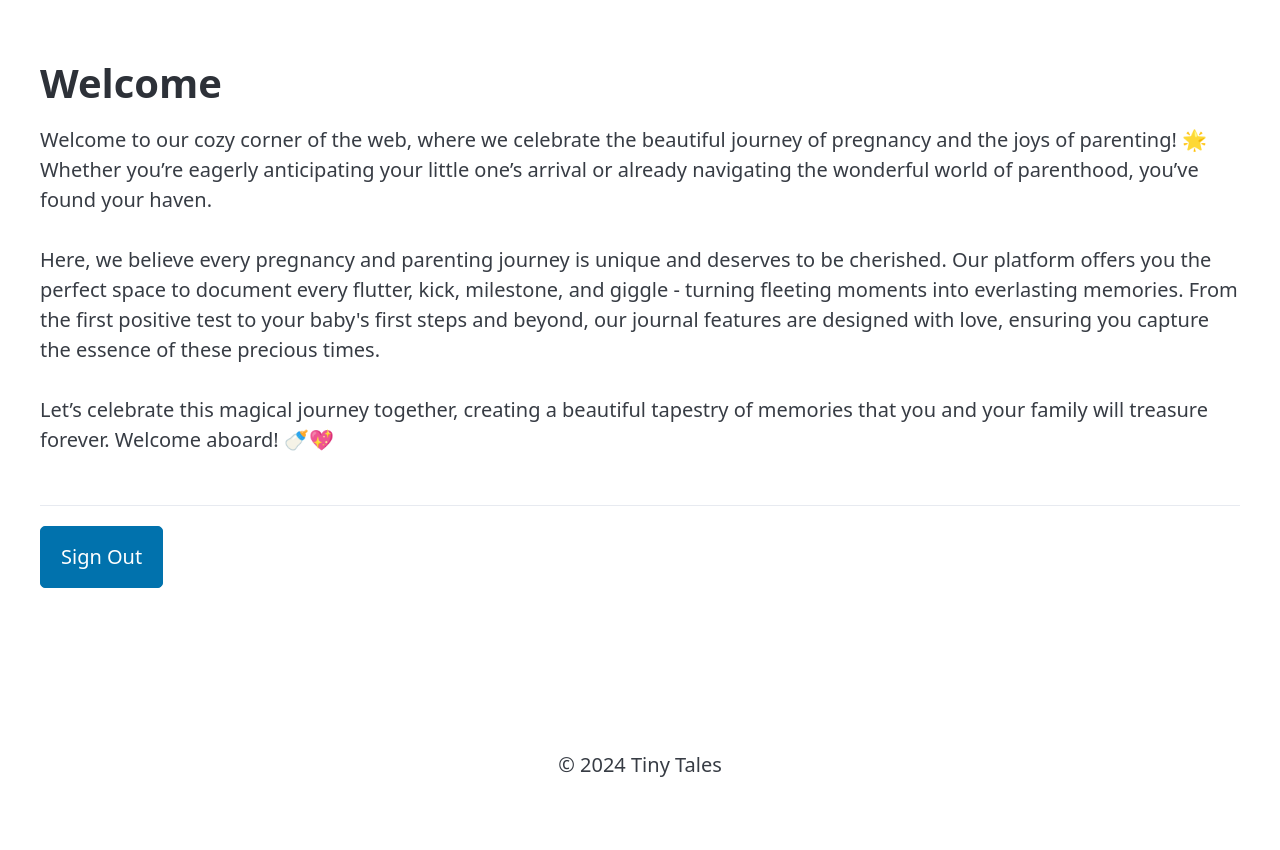
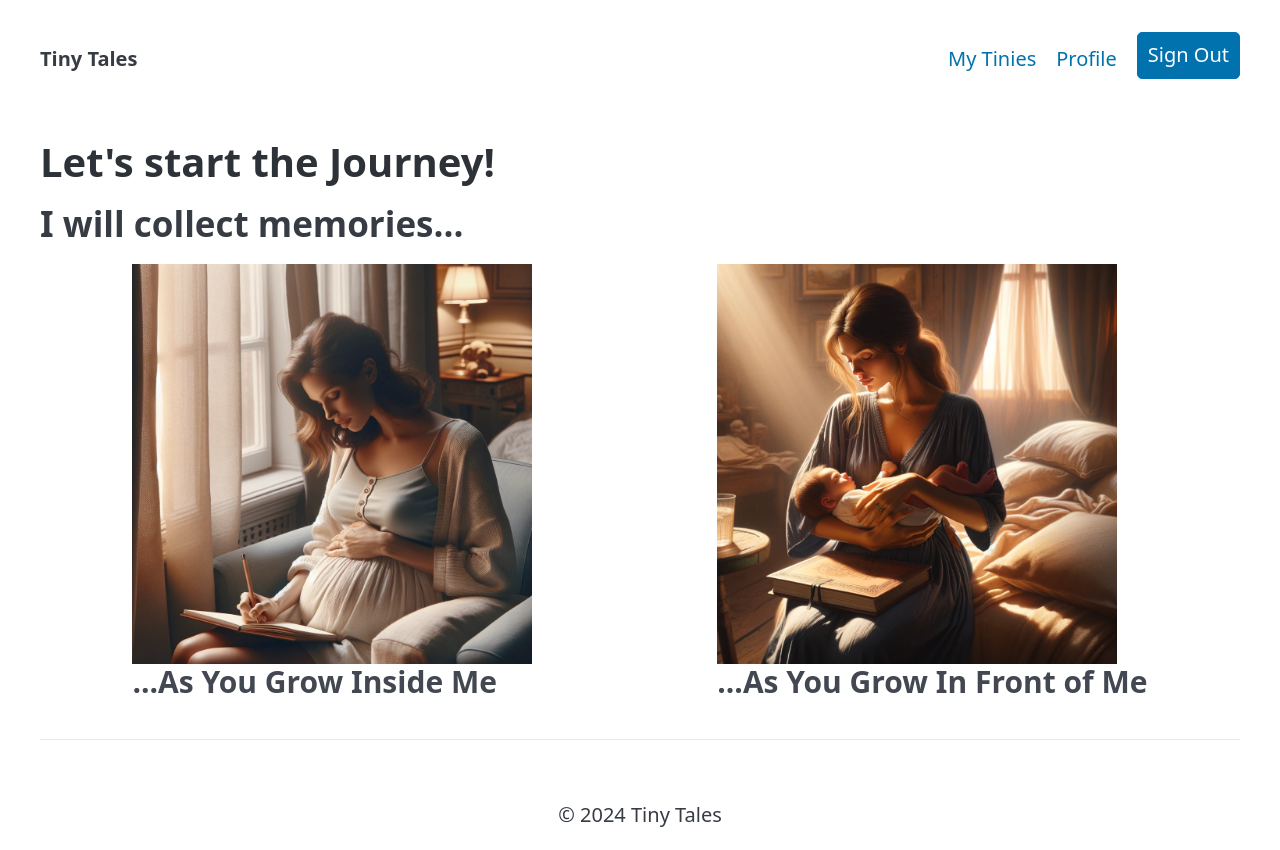
Before and after one commit to mel-kv/TinyTales, a Django app: page / in a window 1280 px wide. Before the commit the page ends 777 px from the top, so only its background shows below. Run offline with Django 4.2, Linux system fonts and the light colour scheme; the visitor is signed in with stand-in values (Sample User, id 1).

Commit message:
new home

```diff
--- a/src/static/css/tiny.css
+++ b/src/static/css/tiny.css
@@ -45,8 +45,11 @@ footer {
   text-decoration: none;
   font-size: larger;
 
-
-
-
-
 }
+.choices {
+  display: flex;
+  justify-content: space-around;
+}
+.choices-img {
+  width: 400px;
+}
--- a/src/tinytales/templates/base.html
+++ b/src/tinytales/templates/base.html
@@ -12,13 +12,17 @@
     {% block extra_css %}
 
     {% endblock %}
+
     <link rel="stylesheet" href="{% static 'css/pico.min.css' %}" />
     <link rel="stylesheet" href="{% static 'css/tiny.css' %}" />
   </head>
   <body class="container">
-    <header></header>
+    <header>
+      {% include 'tinytales/header.html' %}
+    </header>
     <main>
       {% block content %}
+
       {% endblock %}
     </main>
 
@@ -27,6 +31,7 @@
     </footer>
 
     {% block extra_js %}
+
     {% endblock %}
   </body>
 </html>
--- /dev/null
+++ b/src/tinytales/templates/tinytales/header.html
@@ -0,0 +1,15 @@
+
+{% if not user.is_authenticated %}
+{% else %}
+<nav>
+  <ul>
+    <li><strong>Tiny Tales</strong></li>
+  </ul>
+  <ul>
+
+    <li><a href="#">My Tinies</a></li>
+    <li><a href="#">Profile</a></li>
+    <li><a href="{% url 'user-sign-out' %}" role="button">Sign Out</a></li>
+  </ul>
+</nav>
+{% endif %}
--- /dev/null
+++ b/src/tinytales/templates/tinytales/home.html
@@ -0,0 +1,41 @@
+{% extends 'base.html' %}
+{% load static %}
+{% block title %}
+  Home Page
+{% endblock %}
+{% block content %}
+  <div>
+
+
+    {% if not user.is_authenticated %}
+    <h1>Welcome</h1>
+    <p>
+      Welcome to our cozy corner of the web, where we celebrate the beautiful journey of pregnancy and the joys of parenting! 🌟 Whether you’re eagerly anticipating your little one’s arrival or already navigating the wonderful world of parenthood, you’ve found your haven.<br /><br />
+
+      Here, we believe every pregnancy and parenting journey is unique and deserves to be cherished. Our platform offers you the perfect space to document every flutter, kick, milestone, and giggle - turning fleeting moments into everlasting memories. From the first positive test to your baby's first steps and beyond, our journal features are designed with love, ensuring you capture the essence of these precious times.<br /><br />
+
+      Let’s celebrate this magical journey together, creating a beautiful tapestry of memories that you and your family will treasure forever. Welcome aboard! 🍼💖<br /><br />
+
+    </p>
+
+      <p>
+        <a href="{% url 'user-sign-in' %}" role="button">Sign In</a>
+        <a href="{% url 'user-sign-up' %}" role="button">Sign Up</a>
+      </p>
+    {% else %}
+      <h1>Let's start the Journey!</h1>
+
+      <h2>I will collect memories...</h2>
+    <div class="choices">
+      <div class="bump">
+      <img class="choices-img" src="{% static 'images/6.webp' %}" alt="Pregnancy journal">
+      <h3>...As You Grow Inside Me</h3></div>
+      <div class="baby">
+        <img class="choices-img" src="{% static 'images/5.webp' %}" alt="">
+        <h3>...As You Grow In Front of Me</h3></div>
+      </div>
+    </div>
+    <hr />
+    {% endif %}
+  </div>
+{% endblock %}
--- a/src/tinytales/templates/users/home.html
+++ b/src/tinytales/templates/users/home.html
@@ -6,11 +6,7 @@
   <div>
     <h1>Welcome</h1>
     <p>
-      Welcome to our cozy corner of the web, where we celebrate the beautiful journey of pregnancy and the joys of parenting! 🌟 Whether you’re eagerly anticipating your little one’s arrival or already navigating the wonderful world of parenthood, you’ve found your haven.<br /><br />
-
-      Here, we believe every pregnancy and parenting journey is unique and deserves to be cherished. Our platform offers you the perfect space to document every flutter, kick, milestone, and giggle - turning fleeting moments into everlasting memories. From the first positive test to your baby's first steps and beyond, our journal features are designed with love, ensuring you capture the essence of these precious times.<br /><br />
-
-      Let’s celebrate this magical journey together, creating a beautiful tapestry of memories that you and your family will treasure forever. Welcome aboard! 🍼💖<br /><br />
+      Test
     </p>
     <hr />
 
--- a/src/users/views.py
+++ b/src/users/views.py
@@ -7,7 +7,7 @@ from .forms import SignUpForm, SignInForm
 
 
 def home(request):
-    return render(request, "users/home.html")
+    return render(request, "tinytales/home.html")
 
 
 class SignUpView(View):
```
Also changed, not shown: src/static/images/1.webp (added), src/static/images/2.webp (added), src/static/images/3.webp (added), src/static/images/4.webp (added), src/static/images/5.webp (added), src/static/images/6.webp (added).
